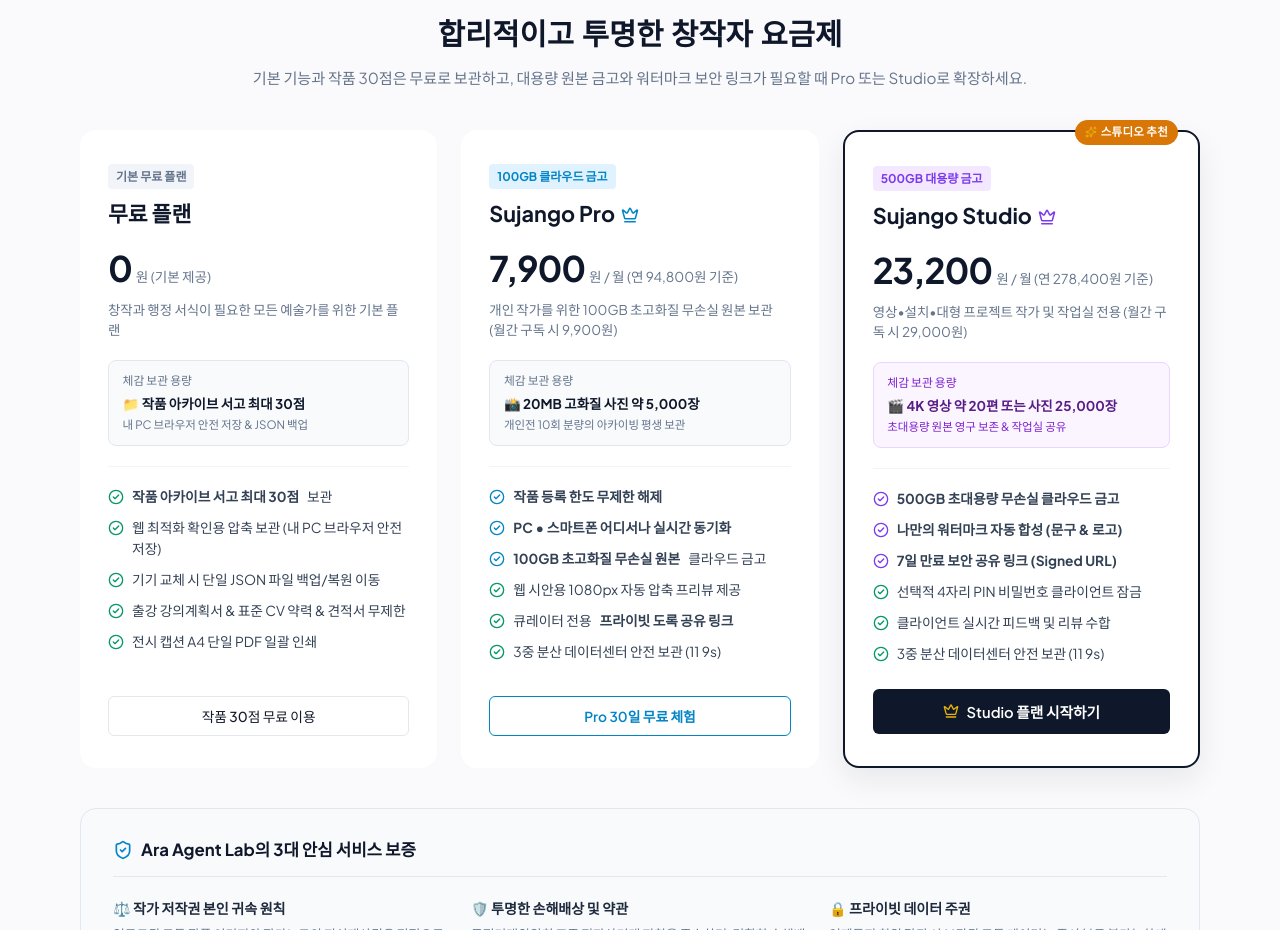
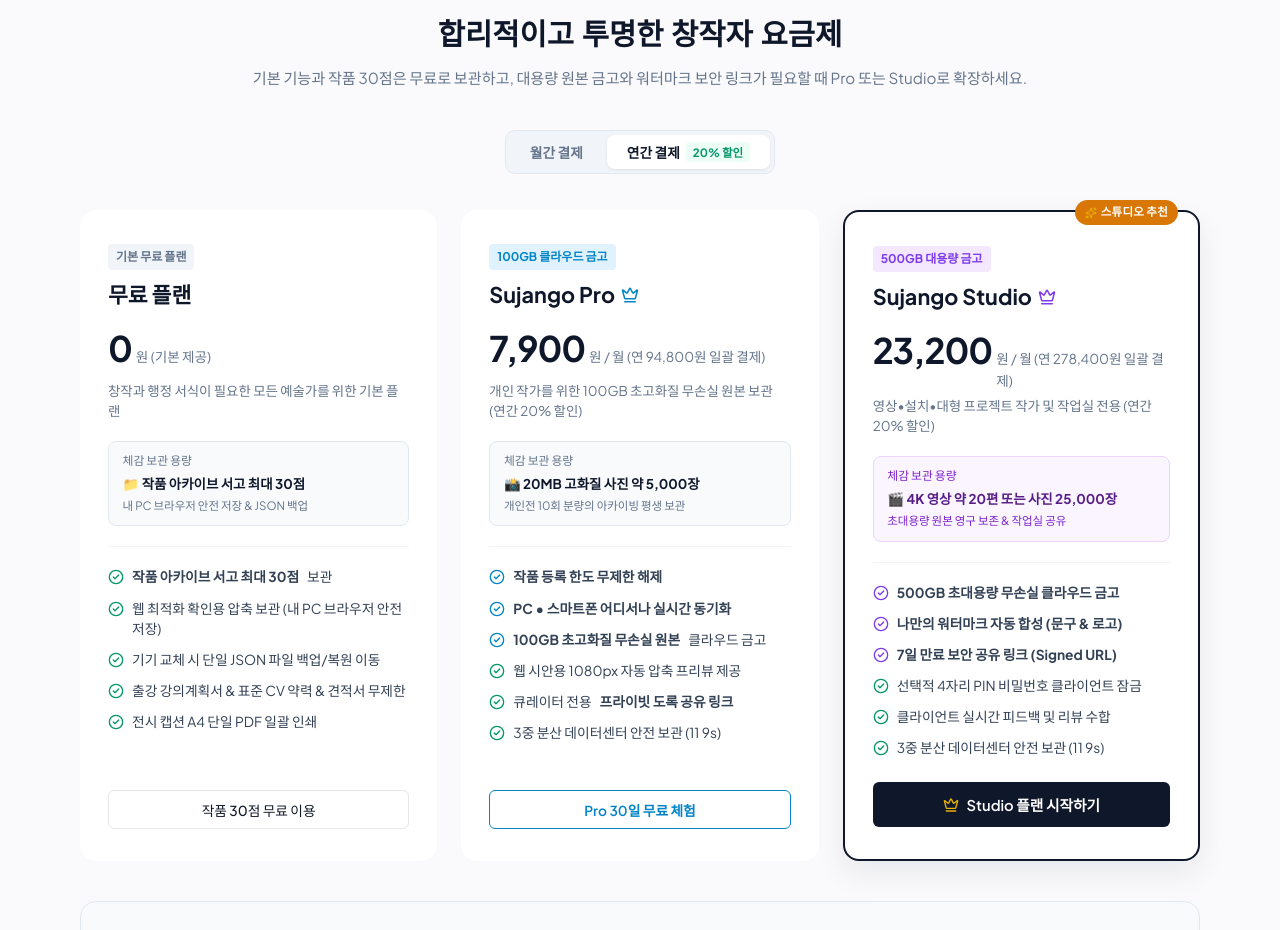
Before and after one commit to ARA3827/sujango, a React (Vite) app: page / in a window 1280 px wide. Shown: the part 2405-3335 px from the top of the page. Built offline with nearby package versions, Linux system fonts and the light colour scheme; no server answers; a web font is replaced by a local one.

Commit message:
feat: 랜딩 페이지 요금제에 월간/연간(20% 할인) 결제 주기 선택 토글 스위처 및 실시간 가격 연동 적용

```diff
--- a/src/components/LandingPage.jsx
+++ b/src/components/LandingPage.jsx
@@ -24,6 +24,7 @@ import { getFeedbacks } from '../utils/feedbackStorage';
 
 export default function LandingPage({ onOpenLogin, onExploreGuest, onOpenPricing }) {
   const [feedbacks, setFeedbacks] = useState([]);
+  const [billingCycle, setBillingCycle] = useState('yearly'); // 'yearly' | 'monthly'
 
   useEffect(() => {
     setFeedbacks(getFeedbacks());
@@ -229,6 +230,54 @@ export default function LandingPage({ onOpenLogin, onExploreGuest, onOpenPricing
           </p>
         </div>
 
+        {/* 결제 주기 선택 스위치 (월간 결제 vs 연간 결제 20% 할인) */}
+        <div style={{ display: 'flex', justifyContent: 'center', marginBottom: '2.25rem' }}>
+          <div style={{ background: '#F1F5F9', padding: '4px', borderRadius: '10px', display: 'flex', gap: '4px', border: '1px solid #E2E8F0' }}>
+            <button
+              type="button"
+              onClick={() => setBillingCycle('monthly')}
+              style={{
+                padding: '0.45rem 1.25rem',
+                border: 'none',
+                borderRadius: '8px',
+                fontSize: '0.86rem',
+                fontWeight: 600,
+                cursor: 'pointer',
+                background: billingCycle === 'monthly' ? '#FFFFFF' : 'transparent',
+                color: billingCycle === 'monthly' ? '#0F172A' : '#64748B',
+                boxShadow: billingCycle === 'monthly' ? '0 1px 3px rgba(0,0,0,0.08)' : 'none',
+                transition: 'all 0.15s ease'
+              }}
+            >
+              월간 결제
+            </button>
+            <button
+              type="button"
+              onClick={() => setBillingCycle('yearly')}
+              style={{
+                padding: '0.45rem 1.25rem',
+                border: 'none',
+                borderRadius: '8px',
+                fontSize: '0.86rem',
+                fontWeight: 600,
+                cursor: 'pointer',
+                background: billingCycle === 'yearly' ? '#FFFFFF' : 'transparent',
+                color: billingCycle === 'yearly' ? '#0F172A' : '#64748B',
+                boxShadow: billingCycle === 'yearly' ? '0 1px 3px rgba(0,0,0,0.08)' : 'none',
+                display: 'flex',
+                alignItems: 'center',
+                gap: '6px',
+                transition: 'all 0.15s ease'
+              }}
+            >
+              <span>연간 결제</span>
+              <span style={{ fontSize: '0.72rem', background: '#ECFDF5', color: '#059669', padding: '2px 7px', borderRadius: '4px', fontWeight: 700 }}>
+                20% 할인
+              </span>
+            </button>
+          </div>
+        </div>
+
         <div className="landing-pricing-grid">
           {/* 1. 무료 플랜 */}
           <div className="landing-pricing-card">
@@ -273,10 +322,18 @@ export default function LandingPage({ onOpenLogin, onExploreGuest, onOpenPricing
                 <Crown size={18} color="#0284C7" />
               </div>
               <div className="plan-price-wrap" style={{ marginTop: '0.5rem' }}>
-                <span className="plan-price-num">7,900</span>
-                <span className="plan-price-unit">원 / 월 (연 94,800원 기준)</span>
+                <span className="plan-price-num">
+                  {billingCycle === 'yearly' ? '7,900' : '9,900'}
+                </span>
+                <span className="plan-price-unit">
+                  {billingCycle === 'yearly' ? '원 / 월 (연 94,800원 일괄 결제)' : '원 / 월 (월간 정기 구독)'}
+                </span>
               </div>
-              <p className="plan-desc">개인 작가를 위한 100GB 초고화질 무손실 원본 보관 (월간 구독 시 9,900원)</p>
+              <p className="plan-desc">
+                {billingCycle === 'yearly'
+                  ? '개인 작가를 위한 100GB 초고화질 무손실 원본 보관 (연간 20% 할인)'
+                  : '개인 작가를 위한 100GB 초고화질 무손실 원본 보관 (부담 없는 월간 결제)'}
+              </p>
             </div>
 
             <div className="plan-capacity-box">
@@ -314,10 +371,18 @@ export default function LandingPage({ onOpenLogin, onExploreGuest, onOpenPricing
                 <Crown size={18} color="#7C3AED" />
               </div>
               <div className="plan-price-wrap" style={{ marginTop: '0.5rem' }}>
-                <span className="plan-price-num">23,200</span>
-                <span className="plan-price-unit">원 / 월 (연 278,400원 기준)</span>
+                <span className="plan-price-num">
+                  {billingCycle === 'yearly' ? '23,200' : '29,000'}
+                </span>
+                <span className="plan-price-unit">
+                  {billingCycle === 'yearly' ? '원 / 월 (연 278,400원 일괄 결제)' : '원 / 월 (월간 정기 구독)'}
+                </span>
               </div>
-              <p className="plan-desc">영상•설치•대형 프로젝트 작가 및 작업실 전용 (월간 구독 시 29,000원)</p>
+              <p className="plan-desc">
+                {billingCycle === 'yearly'
+                  ? '영상•설치•대형 프로젝트 작가 및 작업실 전용 (연간 20% 할인)'
+                  : '영상•설치•대형 프로젝트 작가 및 작업실 전용 (부담 없는 월간 결제)'}
+              </p>
             </div>
 
             <div className="plan-capacity-box studio">
```
